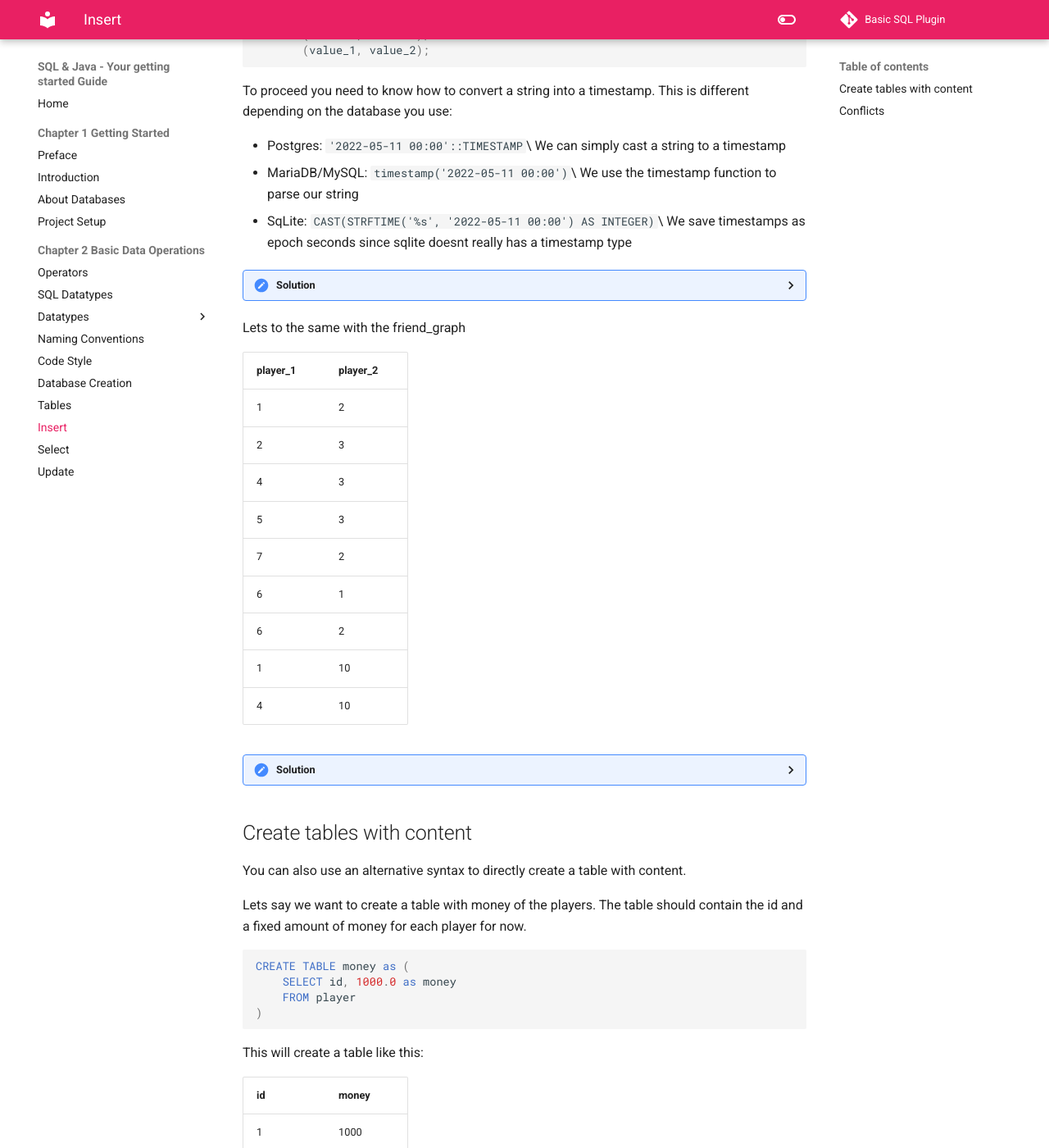
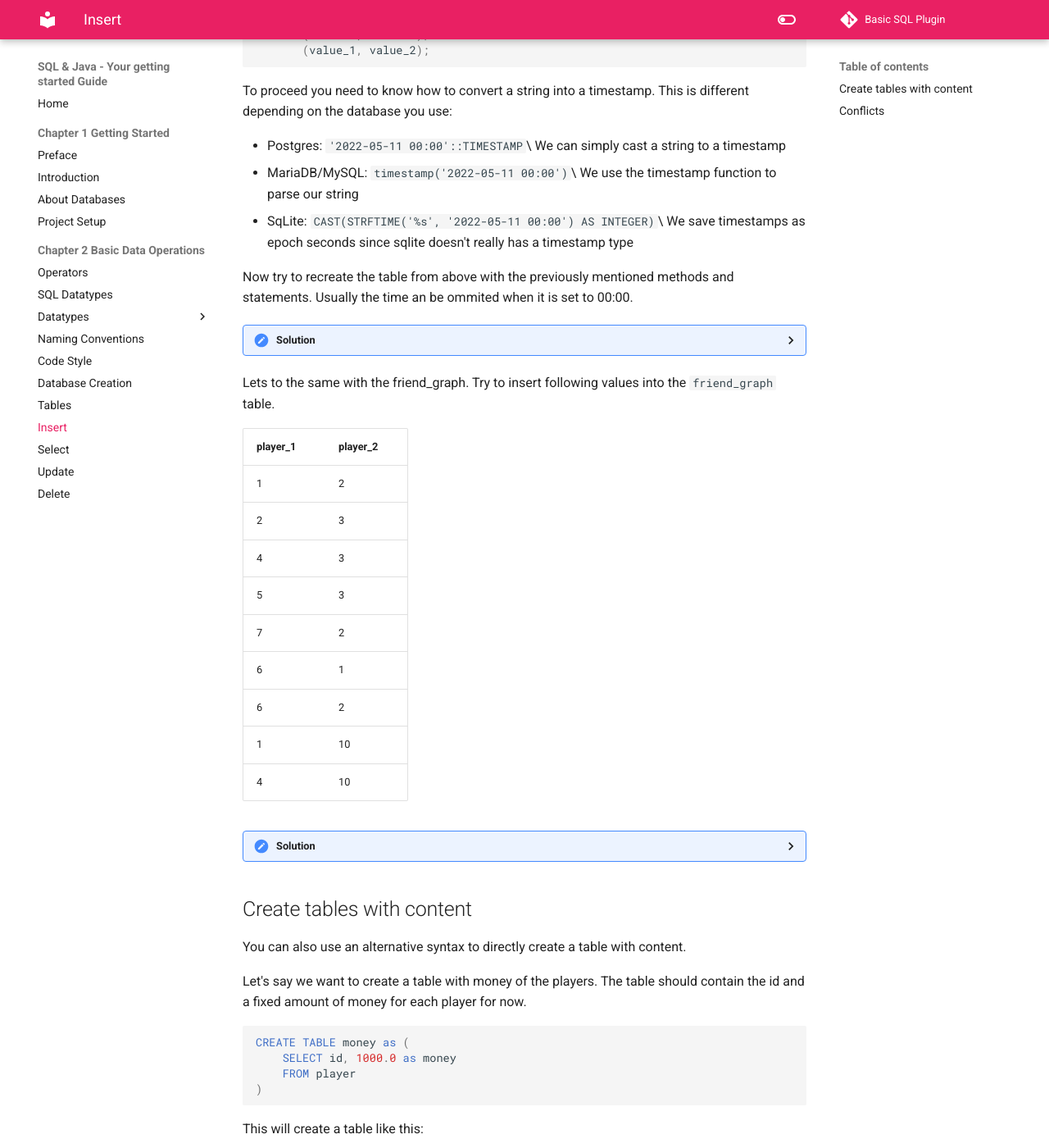
Before and after one commit to rainbowdashlabs/sql-java, an MkDocs documentation site: the page built from docs/02/insert.md, in a window 1280 px wide and 1400 px high, scrolled down 1011 px. Shown: the whole window at 82% size. Built offline with MkDocs 1.6.1 and Material for MkDocs 9.7.7, drawn with Linux system fonts in a browser that asks for light colours; comment, search, counter and statistics services are not loaded; some of the changed text lies outside the part shown.

````diff
--- a/docs/02/insert.md
+++ b/docs/02/insert.md
@@ -2,7 +2,7 @@
 
 Now that we have created our tables we want to add data to them.
 
-Lets start with our players
+Let's start with our players
 
 | id  | player\_name | last\_online     |
 |:----|:-------------|:-----------------|
@@ -43,7 +43,10 @@ use:
 - MariaDB/MySQL: `timestamp('2022-05-11 00:00')`\
   We use the timestamp function to parse our string
 - SqLite: `CAST(STRFTIME('%s', '2022-05-11 00:00') AS INTEGER)`\
-  We save timestamps as epoch seconds since sqlite doesnt really has a timestamp type
+  We save timestamps as epoch seconds since sqlite doesn't really has a timestamp type
+
+Now try to recreate the table from above with the previously mentioned methods and statements. Usually the time an
+be ommited when it is set to 00:00.
 
 <details>
 <summary>Solution</summary>
@@ -94,7 +97,7 @@ VALUES (1, 'Mike', CAST(STRFTIME('%s', '2022-05-11 00:00') AS INTEGER)),
 
 </details>
 
-Lets to the same with the friend_graph
+Lets to the same with the friend_graph. Try to insert following values into the `friend_graph` table.
 
 | player\_1 | player\_2 |
 |:----------|:----------|
@@ -130,7 +133,7 @@ VALUES (1, 2),
 
 You can also use an alternative syntax to directly create a table with content.
 
-Lets say we want to create a table with money of the players. The table should contain the id and a fixed amount of
+Let's say we want to create a table with money of the players. The table should contain the id and a fixed amount of
 money for each player for now.
 
 ```sql
--- a/mkdocs.yml
+++ b/mkdocs.yml
@@ -29,6 +29,7 @@ nav:
     - 'Insert': 02/insert.md
     - 'Select': 02/select.md
     - 'Update': 02/update.md
+    - 'Delete': 02/delete.md
 theme:
   features:
     - navigation.instant
````
Also changed, not shown: docker-compose.yml (added, +10 -0 lines), docs/02/delete.md (+60 -0 lines), docs/02/tables.md (+3 -3 lines), docs/02/update.md (+2 -3 lines), docs/03/.index.md (renamed from docs/03/index.md, +1 -1 lines), docs/01/.index.md (renamed from docs/01/index.md), docs/02/.index.md (renamed from docs/02/index.md), docs/04/.index.md (renamed from docs/04/index.md), docs/05/.index.md (renamed from docs/05/index.md), 2 other files.
